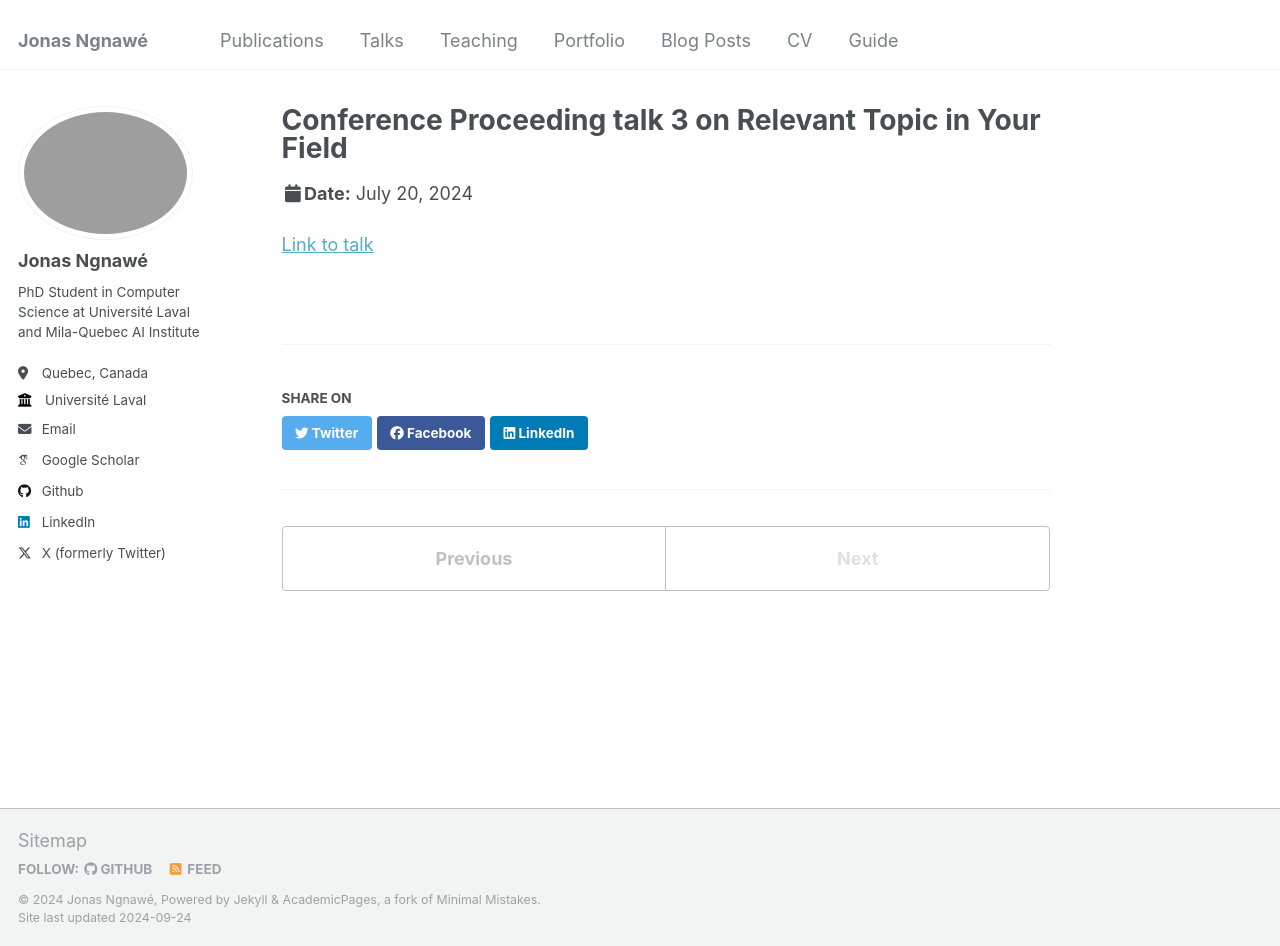
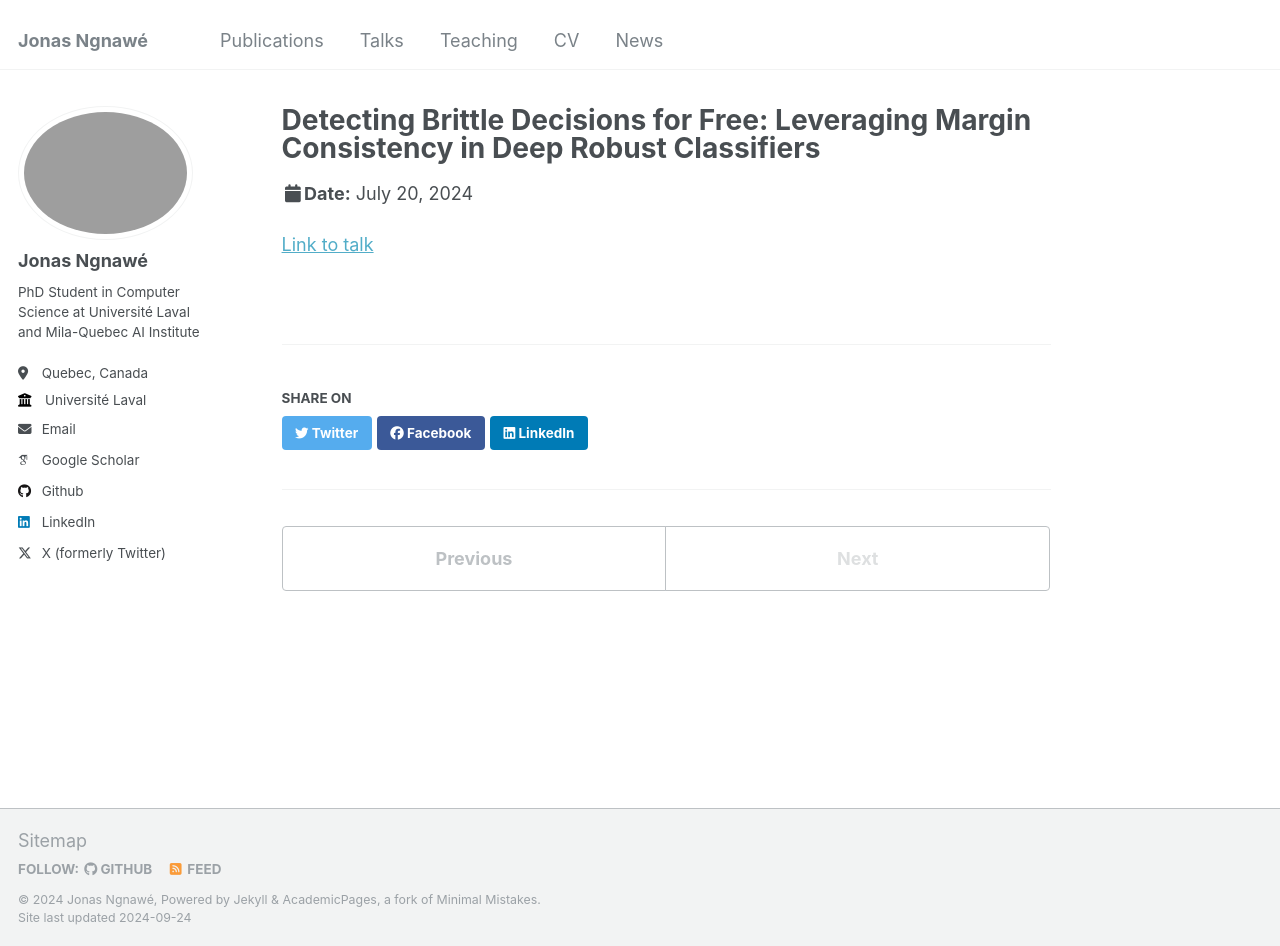
Before and after one commit to ngnawejonas/ngnawejonas.github.io, a Jekyll site: the page built from _talks/2024-07-20-talk-2.md, in a window 1280 px wide and 946 px high. Built offline with Jekyll 4.4.1, drawn with Linux system fonts in a browser that asks for light colours; some web fonts are replaced.

Commit message:
second round update

```diff
--- a/_config.yml
+++ b/_config.yml
@@ -217,9 +217,9 @@ collections:
   publications:
     output: true
     permalink: /:collection/:path/
-  # portfolio:
-  #   output: true
-  #   permalink: /:collection/:path/
+  news:
+    output: true
+    permalink: /:collection/:path/
   talks:
     output: true
     permalink: /:collection/:path/
@@ -263,15 +263,15 @@ defaults:
       author_profile: true
       share: true
       comments: true
-  # # _portfolio
-  # - scope:
-  #     path: ""
-  #     type: portfolio
-  #   values:
-  #     layout: single
-  #     author_profile: true
-  #     share: true
-  #     comment: true
+  # _news
+  - scope:
+      path: ""
+      type: news
+    values:
+      layout: single
+      author_profile: true
+      share: true
+      comment: true
   # _talks
   - scope:
       path: ""
--- a/_talks/2024-07-20-talk-2.md
+++ b/_talks/2024-07-20-talk-2.md
@@ -1,9 +1,9 @@
 ---
-title: "Conference Proceeding talk 3 on Relevant Topic in Your Field"
+title: "Detecting Brittle Decisions for Free: Leveraging Margin Consistency in Deep Robust Classifiers"
 collection: talks
-type: "KmerAI talks"
+type: "Talk"
 permalink: /talks/2024-07-20-talk-2
-venue: "Detecting Brittle Decisions for Free: Leveraging Margin Consistency in Deep Robust Classifiers"
+venue: "KmerAI Youtube Channel"
 date: 2024-07-20
 location: "Online(https://kmer-ai.org/kmeraitalks.html)"
 ---
```
Also changed, not shown: README.md (+1 -75 lines), _data/navigation.yml (+2 -8 lines), _news/news-1.md (renamed from _portfolio/portfolio-1.md, +3 -3 lines), _pages/about.md (+1 -1 lines), _publications/2024-06-26-paper-3.md (+1 -1 lines), _news/portfolio-2.html (renamed from _portfolio/portfolio-2.html), images/profile.jpg (deleted), 1 other file.
